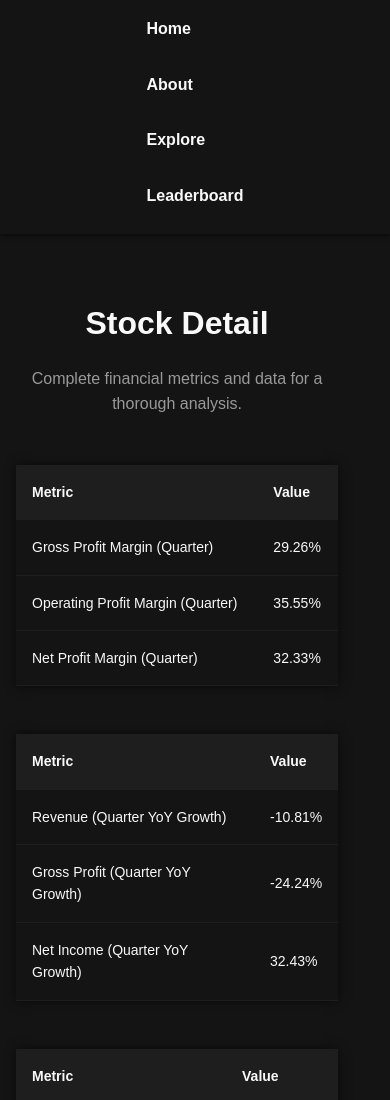
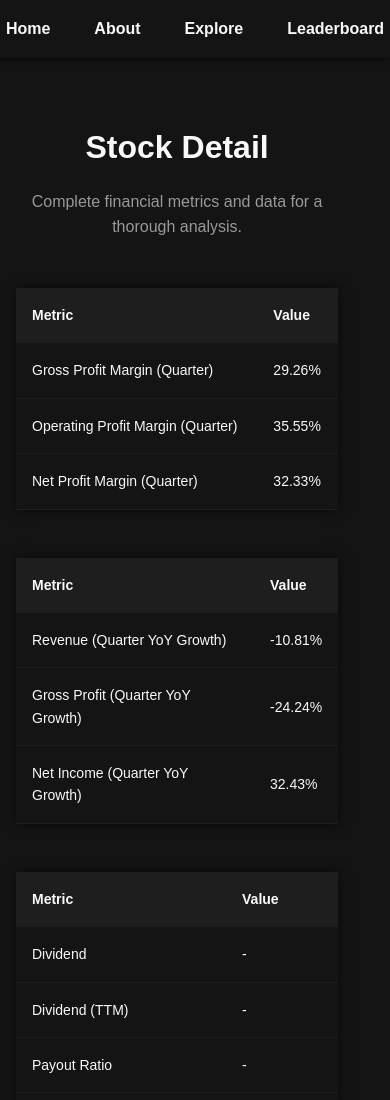
Before and after one commit to pakelcomedy/StockComedy-Web, a plain HTML site: page pages/stock-detail.html in a window 390 px wide. Shown: the top 1100 px of the page. Drawn offline with Linux system fonts and the light colour scheme.

Commit message:
PUSH RESPONSIF

```diff
--- a/assets/css/stock-detail.css
+++ b/assets/css/stock-detail.css
@@ -33,7 +33,7 @@ ul {
     --negative-red: #f44336; /* Negative change */
 }
 
-/* Header Section */
+/* Header */
 .header {
     background-color: var(--primary-color);
     color: var(--text-light);
@@ -211,15 +211,6 @@ ul {
         margin-top: 1rem;
     }
 
-    .header nav ul {
-        flex-direction: column;
-        align-items: flex-start;
-    }
-
-    .header nav ul li {
-        margin-bottom: 10px;
-    }
-
     .stock-detail .section-title {
         font-size: 2rem;
     }
```
Also changed, not shown: pages/stock-detail.html (+0 -1 lines).
